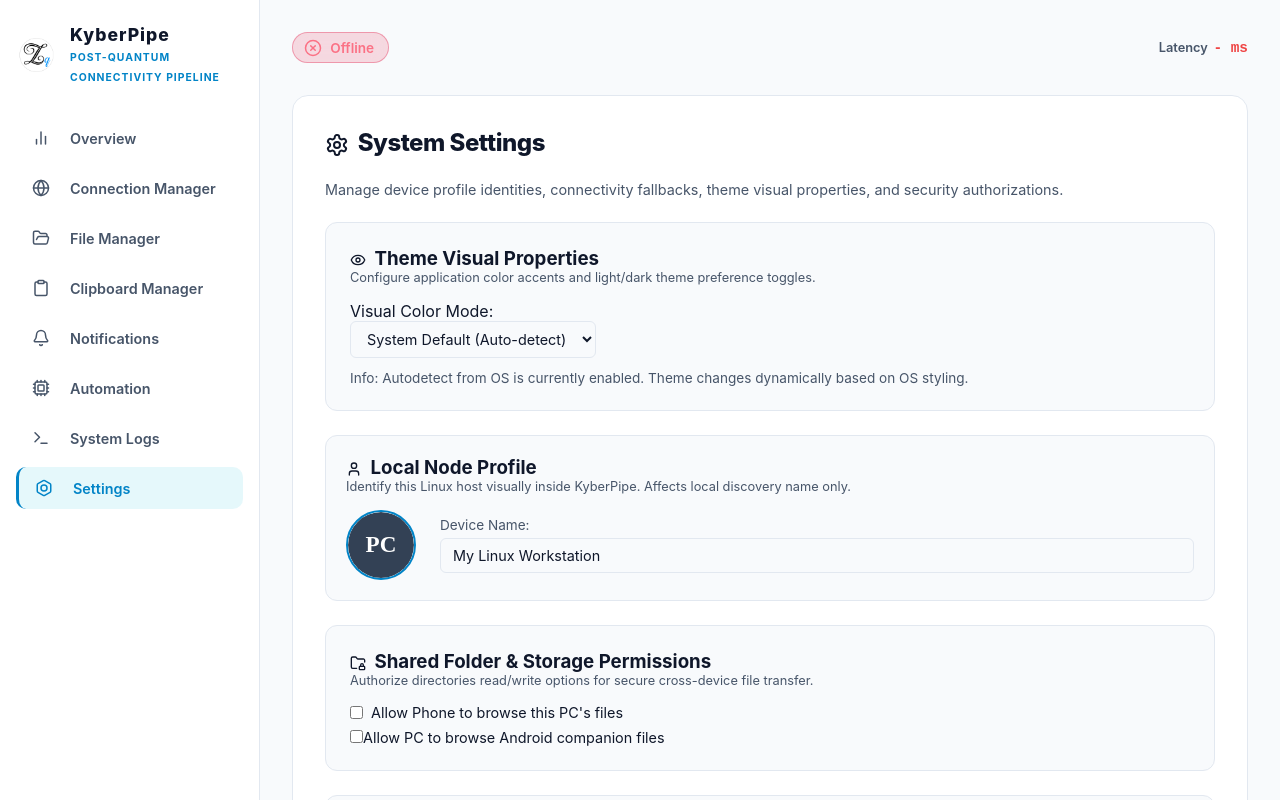
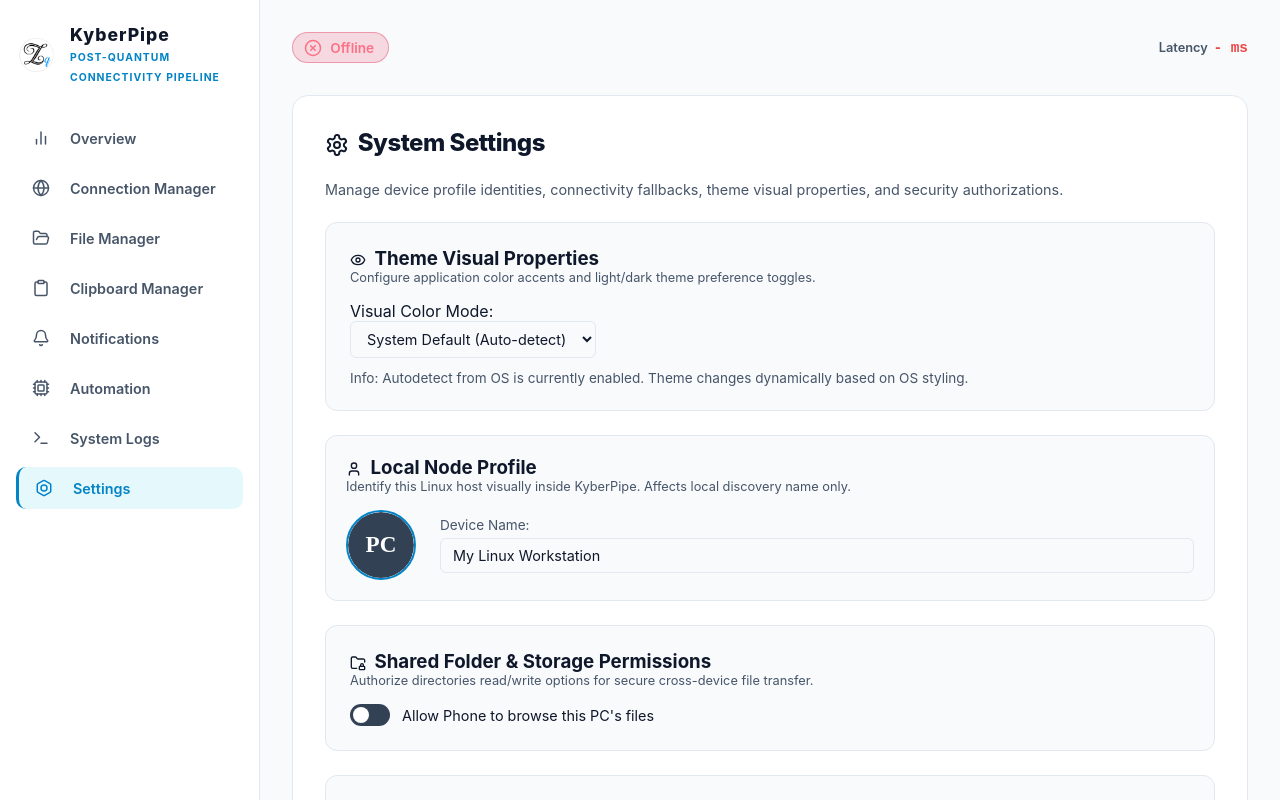
Before and after one commit to Brilliafy/KyberPipe, a Vue app in the folder desktop-app/: page / in a window 1280 px wide. Both pictures are taken after a click on the button "Settings". Built offline with nearby package versions, Linux system fonts and the light colour scheme.

Commit message:
fix: android icon, file refresh, storage scopes, checkboxes, remove android setting
* fix: icons, status badges, latency, wifi disabled, flatpak modal, android permissions

* fix: android icon, file refresh, storage scopes, remove sandbox, checkboxes, remove android setting

```diff
--- a/desktop-app/src/components/SettingsPanel.vue
+++ b/desktop-app/src/components/SettingsPanel.vue
@@ -162,20 +162,15 @@
       <p class="card-desc">Authorize directories read/write options for secure cross-device file transfer.</p>
       <div class="permissions-settings">
         <label class="switch-row">
+          <span class="toggle-switch">
             <input
               type="checkbox"
               :checked="fileAccessGrantedDesktop"
               @change="emit('update:fileAccessGrantedDesktop', ($event.target as HTMLInputElement).checked); emit('saveSettings')"
             />
+            <span class="toggle-slider"></span>
+          </span>
           <span>Allow Phone to browse this PC's files</span>
-        </label>
-        <label class="switch-row" style="margin-top: 0.5rem; display: block;">
-          <input
-            type="checkbox"
-            :checked="fileAccessGrantedPhone"
-            @change="emit('update:fileAccessGrantedPhone', ($event.target as HTMLInputElement).checked); emit('saveSettings')"
-          />
-          <span>Allow PC to browse Android companion files</span>
         </label>
       </div>
     </div>
@@ -186,28 +181,34 @@
       <div class="card" style="padding: 1.5rem;">
         <h3><Activity style="display:inline-block; vertical-align:middle; margin-right:0.25rem;" :size="16" /> Flight Data Recorder</h3>
         <p class="card-desc">Lock-free sub-nanosecond binary event tracing ring buffer for post-mortem diagnostics.</p>
-        <div style="display: flex; align-items: center; gap: 0.5rem;">
+        <div style="display: flex; align-items: center; gap: 0.75rem;">
+          <label class="toggle-switch">
             <input
               type="checkbox"
               id="check-flight"
               :checked="flightRecorderEnabled"
               @change="emit('update:flightRecorderEnabled', ($event.target as HTMLInputElement).checked)"
             />
-          <label for="check-flight" style="color: var(--text-primary); cursor: pointer;">Enable Flight Data (qlog)</label>
+            <span class="toggle-slider"></span>
+          </label>
+          <label for="check-flight" style="color: var(--text-primary); cursor: pointer; font-size: 0.85rem;">Enable Flight Data (qlog)</label>
         </div>
       </div>
 
       <div class="card" style="padding: 1.5rem;">
         <h3><ShieldAlert style="display:inline-block; vertical-align:middle; margin-right:0.25rem;" :size="16" /> Neuromorphic Anomaly Engine</h3>
         <p class="card-desc">Real-time eBPF packet-timing anomaly detection & auto-isolation.</p>
-        <div style="display: flex; align-items: center; gap: 0.5rem;">
+        <div style="display: flex; align-items: center; gap: 0.75rem;">
+          <label class="toggle-switch">
             <input
               type="checkbox"
               id="check-anomaly"
               :checked="neuralAnomalyEnabled"
               @change="emit('update:neuralAnomalyEnabled', ($event.target as HTMLInputElement).checked)"
             />
-          <label for="check-anomaly" style="color: var(--text-primary); cursor: pointer;">Enable eBPF ONNX Engine</label>
+            <span class="toggle-slider"></span>
+          </label>
+          <label for="check-anomaly" style="color: var(--text-primary); cursor: pointer; font-size: 0.85rem;">Enable eBPF ONNX Engine</label>
         </div>
       </div>
     </div>
@@ -344,10 +345,47 @@
 .switch-row {
   display: flex;
   align-items: center;
-  gap: 0.5rem;
+  gap: 0.75rem;
   font-size: 0.9rem;
   color: var(--text-primary);
   cursor: pointer;
+}
+.toggle-switch {
+  position: relative;
+  display: inline-block;
+  width: 40px;
+  height: 22px;
+  flex-shrink: 0;
+}
+.toggle-switch input {
+  opacity: 0;
+  width: 0;
+  height: 0;
+}
+.toggle-slider {
+  position: absolute;
+  cursor: pointer;
+  top: 0; left: 0; right: 0; bottom: 0;
+  background: #334155;
+  border-radius: 22px;
+  transition: 0.2s;
+}
+.toggle-slider:before {
+  content: "";
+  position: absolute;
+  height: 16px;
+  width: 16px;
+  left: 3px;
+  bottom: 3px;
+  background: white;
+  border-radius: 50%;
+  transition: 0.2s;
+}
+.toggle-switch input:checked + .toggle-slider {
+  background: var(--accent-cyan);
+}
+.toggle-switch input:checked + .toggle-slider:before {
+  transform: translateX(18px);
 }
 .code-box {
   width: 100%;
```
Also changed, not shown: desktop-app/src-tauri/settings.json (+10 -6 lines), 2 other files (tests, documents, lock files or other folders). Lines whose indentation alone changed are shown as unchanged.
